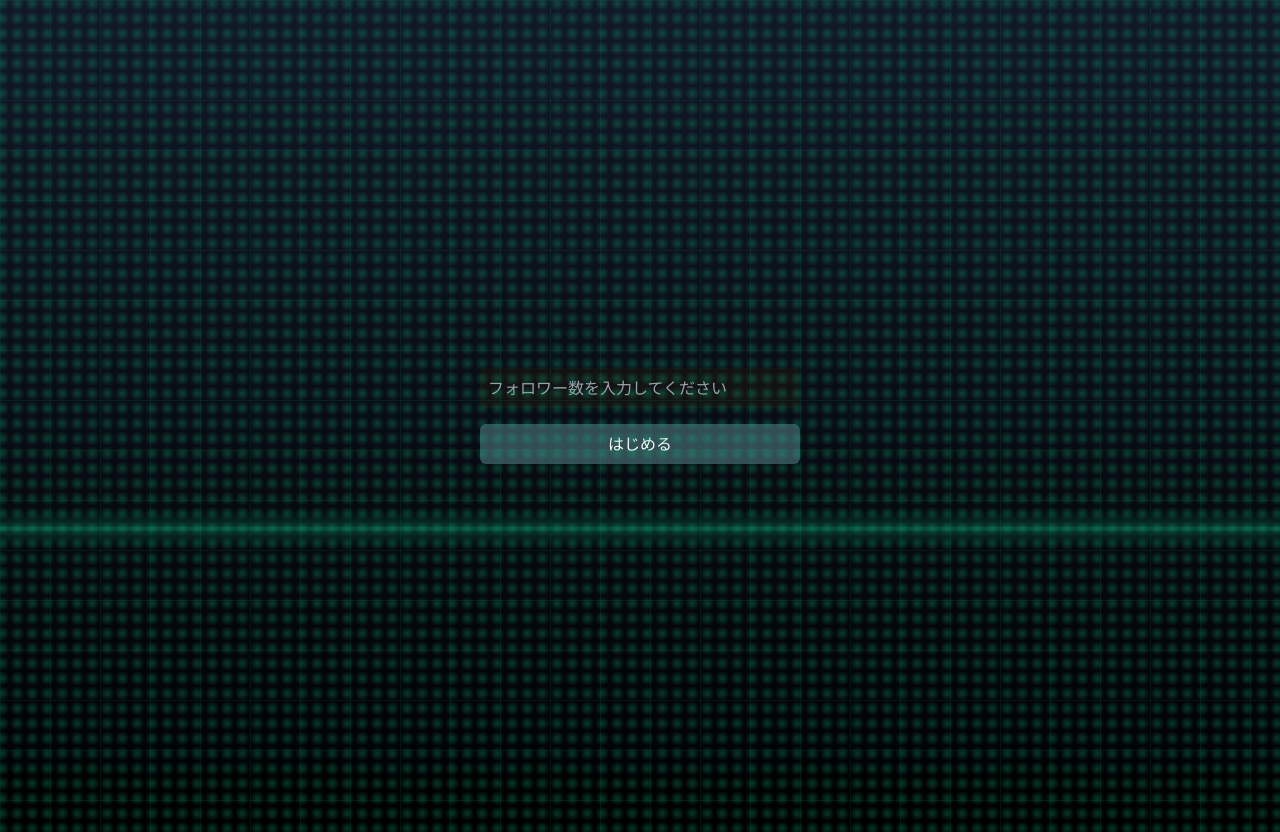
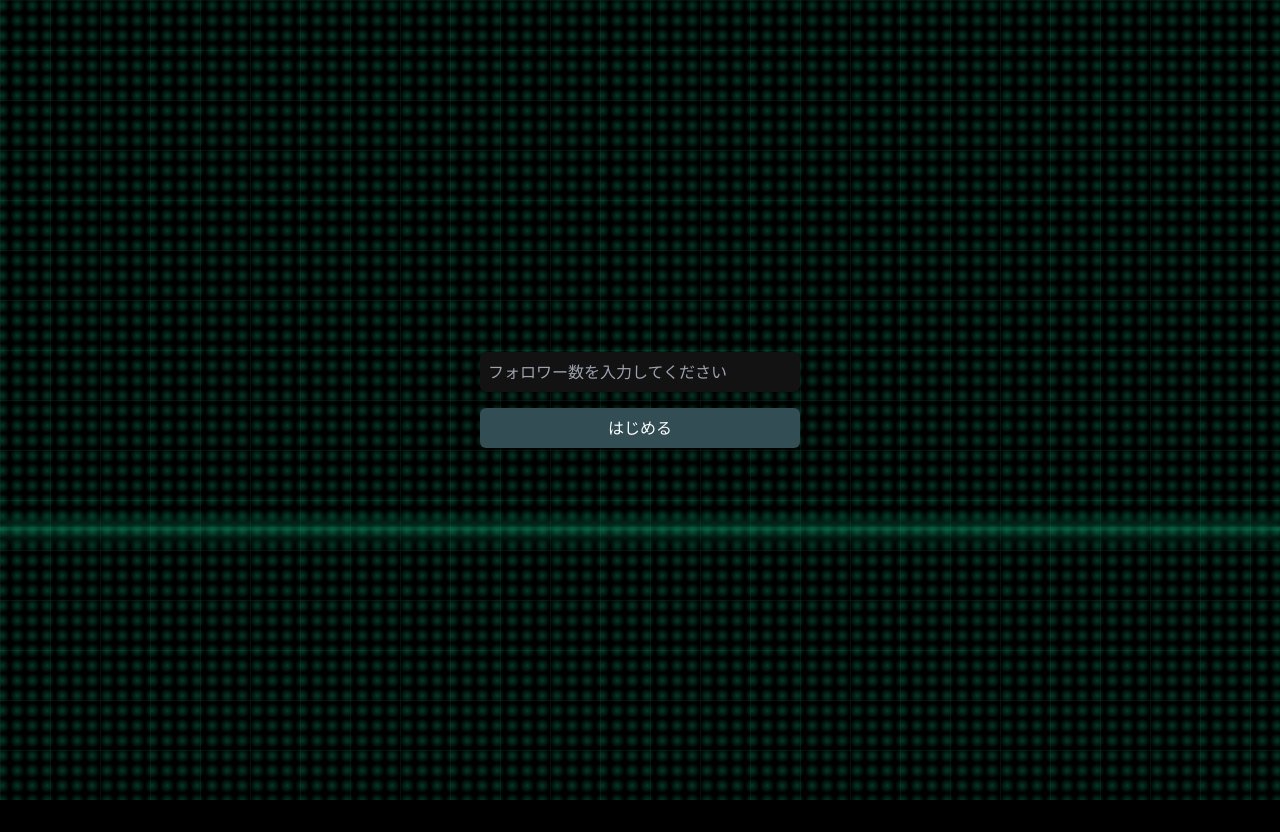
Before and after one commit to Kazuki0320/sns-scouter, a Next.js app: page / in a window 1280 px wide. After the commit the page ends 800 px from the top, so only its background shows below. Built offline with nearby package versions, Linux system fonts and the light colour scheme.

Commit message:
fix:背景エフェクトのレイヤー構造を調整

```diff
--- a/src/app/globals.css
+++ b/src/app/globals.css
@@ -28,20 +28,6 @@ body {
   z-index: -1;
 }
 
-/* スキャンライン */
-.scanline {
-  position: absolute;
-  top: 0;
-  left: 0;
-  width: 100%;
-  height: 4px;
-  background: rgba(16, 185, 129, 0.5);
-  box-shadow: 0 0 15px 3px rgba(16, 185, 129, 0.7);
-  opacity: 0.7;
-  z-index: 1;
-  animation: scanline 3s linear infinite;
-}
-
 /* パーティクル背景 */
 .particles {
   position: absolute;
@@ -64,18 +50,6 @@ body {
   animation: particles 20s linear infinite;
 }
 
-
-
-/* アニメーションキーフレーム */
-@keyframes scanline {
-  0% {
-    transform: translateY(-100%);
-  }
-  100% {
-    transform: translateY(100vh);
-  }
-}
-
 @keyframes particles {
   0% {
     background-position: 0 0;
--- a/src/app/layout.tsx
+++ b/src/app/layout.tsx
@@ -28,7 +28,14 @@ export default function RootLayout({
         enableSystem
         disableTransitionOnChange
         >
-          {children}
+          {/*背景エフェクト */}
+          <div className="absolute inset-0 -z-20">
+            <div className="grid-lines"></div>
+            <div className="particles"></div>
+          </div>
+          <div className="relative -z-10">
+            {children}
+          </div>
         </ThemeProvider>
       </body>
     </html>
--- a/src/app/page.tsx
+++ b/src/app/page.tsx
@@ -3,6 +3,7 @@
 import Form from '@/components/ui/Form';
 import { useRouter } from 'next/navigation';
 import { getBattlePower } from '@/app/calc/ScouterCalculator';
+import styles from '@/components/ui/scanline.module.css';
 
 export default function RootLayout() {
   const router = useRouter();
@@ -12,16 +13,9 @@ export default function RootLayout() {
     router.push(`/result?score=${battlePower}`);
   };
   return (
-    <div className="min-h-screen flex flex-col items-center justify-center p-4 bg-gradient-to-b from-gray-900 to-black relative overflow-hidden">
-      {/*背景エフェクト */}
-      <div className="absolute inset-0 z-0">
-        <div className="grid-lines"></div>
-        <div className="scanline"></div>
-        <div className="particles"></div>
-      </div>
-      <div className="flex flex-col items-center justify-center min-h-screen p-4">
-        <Form onSubmit={handleSubmit} />
-      </div>
+    <div className="min-h-screen flex flex-col items-center justify-center p-4 relative overflow-hidden">
+        <div className={styles.scanline}></div>
+      <Form onSubmit={handleSubmit} />
     </div>
   );
 }
--- /dev/null
+++ b/src/components/ui/scanline.module.css
@@ -0,0 +1,23 @@
+/* スキャンライン */
+.scanline {
+  position: absolute;
+  top: 0;
+  left: 0;
+  width: 100%;
+  height: 4px;
+  background: rgba(16, 185, 129, 0.5);
+  box-shadow: 0 0 15px 3px rgba(16, 185, 129, 0.7);
+  opacity: 0.7;
+  z-index: -1;
+  animation: scanline 3s linear infinite;
+}
+
+/* アニメーションキーフレーム */
+@keyframes scanline {
+  0% {
+    transform: translateY(-100%);
+  }
+  100% {
+    transform: translateY(100vh);
+  }
+}
```
